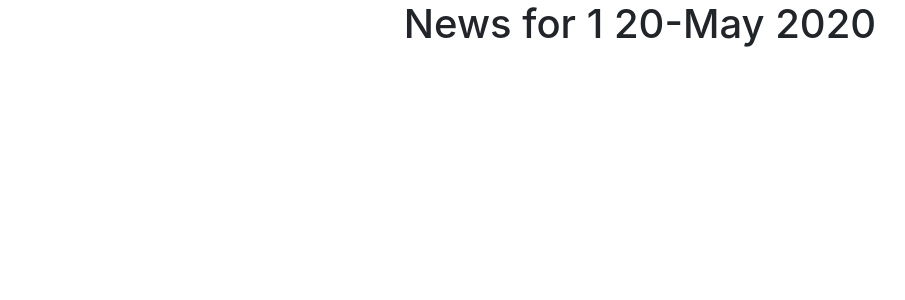
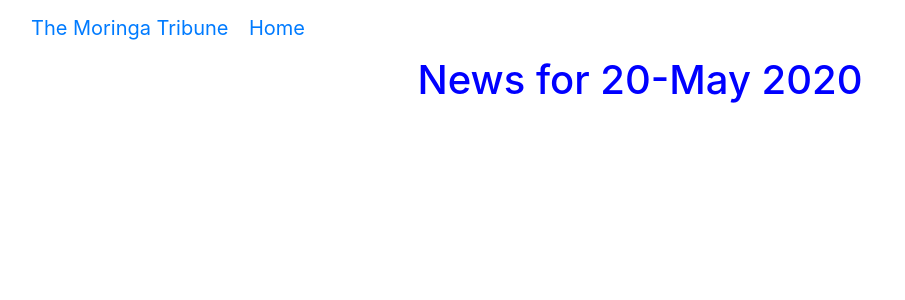
Before and after one commit to Edwin-Karanu-Muiruri/The-moringa-tribune, a Django app: page /news/today/ in a window 1280 px wide. Shown: the top 300 px of the page, without its empty margins (0-905 px from the left). Run offline with Django 3.2, Linux system fonts and the light colour scheme; some libraries are stand-ins or nearby versions.

Commit message:
Navbar, links and basic navigation.

```diff
--- /dev/null
+++ b/news/static/css/basenews.css
@@ -0,0 +1,3 @@
+h1{
+    color: blue;
+}
--- a/news/templates/all-news/base.html
+++ b/news/templates/all-news/base.html
@@ -1,4 +1,5 @@
 {% load bootstrap4 %}
+{% load static %}
 <!DOCTYPE html>
 <html lang="en">
 <head>
@@ -12,10 +13,12 @@
 
     {% block styles %}
         {% bootstrap_css %}
+        <link rel="stylesheet" href="{% static 'css/basenews.css' %}">
     {% endblock %}
 </head>
 <body>
-    {% block content %} <h1 class="text-center">News for {{date|date:"1 d-F Y"}} </h1> {% endblock %}
+    {% include "navbar.html" %}
+    {% block content %} <h1 class="text-center">News for {{date|date:"d-F Y"}} </h1> {% endblock %}
 
     {% block scripts %}
         <script src="https://ajax.googleapis.com/ajax/libs/jquery/3.2.1/jquery.min.js"></script>
--- /dev/null
+++ b/news/templates/navbar.html
@@ -0,0 +1,17 @@
+<!DOCTYPE html>
+<html lang="en">
+<head>
+    <meta charset="UTF-8">
+    <meta name="viewport" content="width=device-width, initial-scale=1.0">
+</head>
+<body>
+<nav class="navbar navbar-inverse">
+    <div class="container-fluid">
+        <div class="navbar-header">
+            <a class="navbar-brand" href="{% url 'newsToday' %}">The Moringa Tribune</a>
+            <a class="navbar-brand" href="{% url 'welcome' %}">Home</a>
+        </div>
+    </div>
+</nav>
+</body>
+</html>
--- a/news/templates/welcome.html
+++ b/news/templates/welcome.html
@@ -1 +1,5 @@
+{% extends 'all-news/base.html' %}
 <h1>Welcome to The Moringa Tribune</h1>
+{% block content %}
+{{block.super}}
+{% endblock %}
--- a/tribune/settings.py
+++ b/tribune/settings.py
@@ -121,3 +121,6 @@ USE_TZ = True
 # https://docs.djangoproject.com/en/3.0/howto/static-files/
 
 STATIC_URL = '/static/'
+STATICFILES_DIRS = [
+    os.path.join(BASE_DIR, "static"),
+]
```
